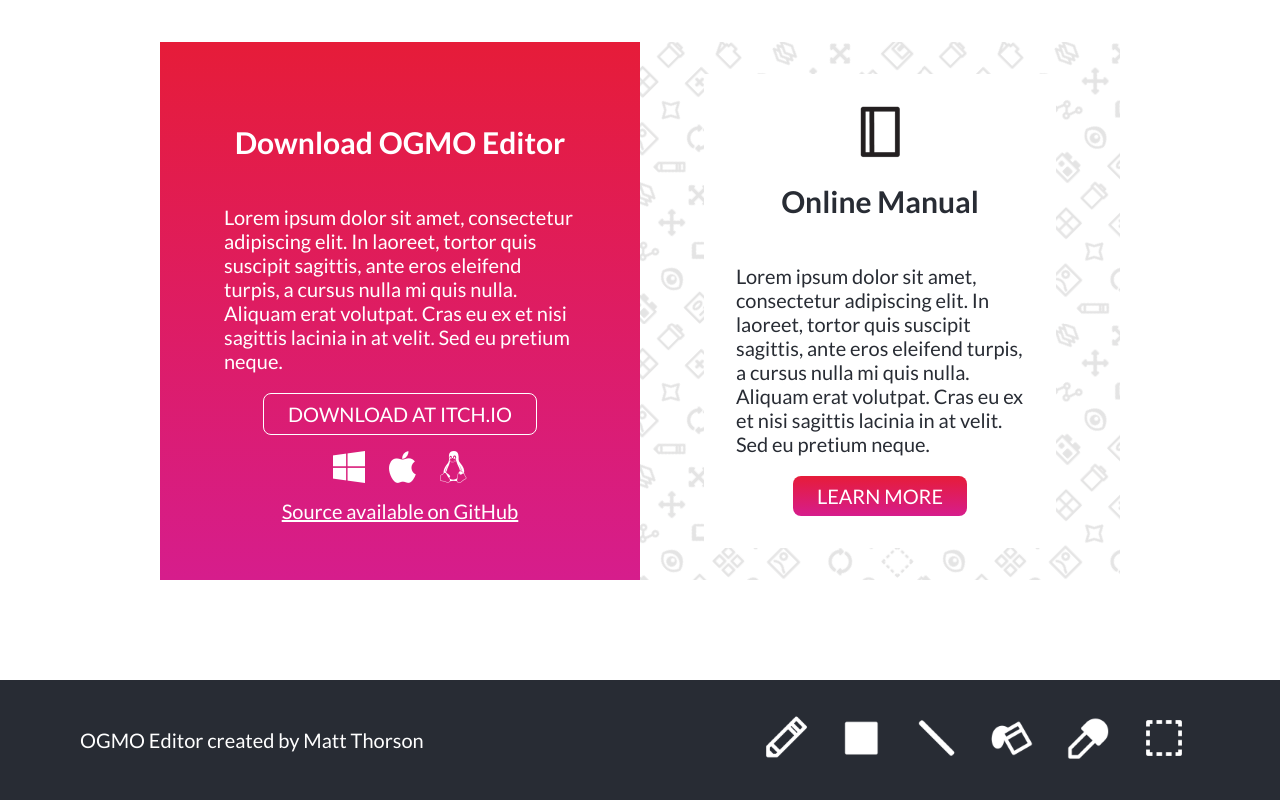
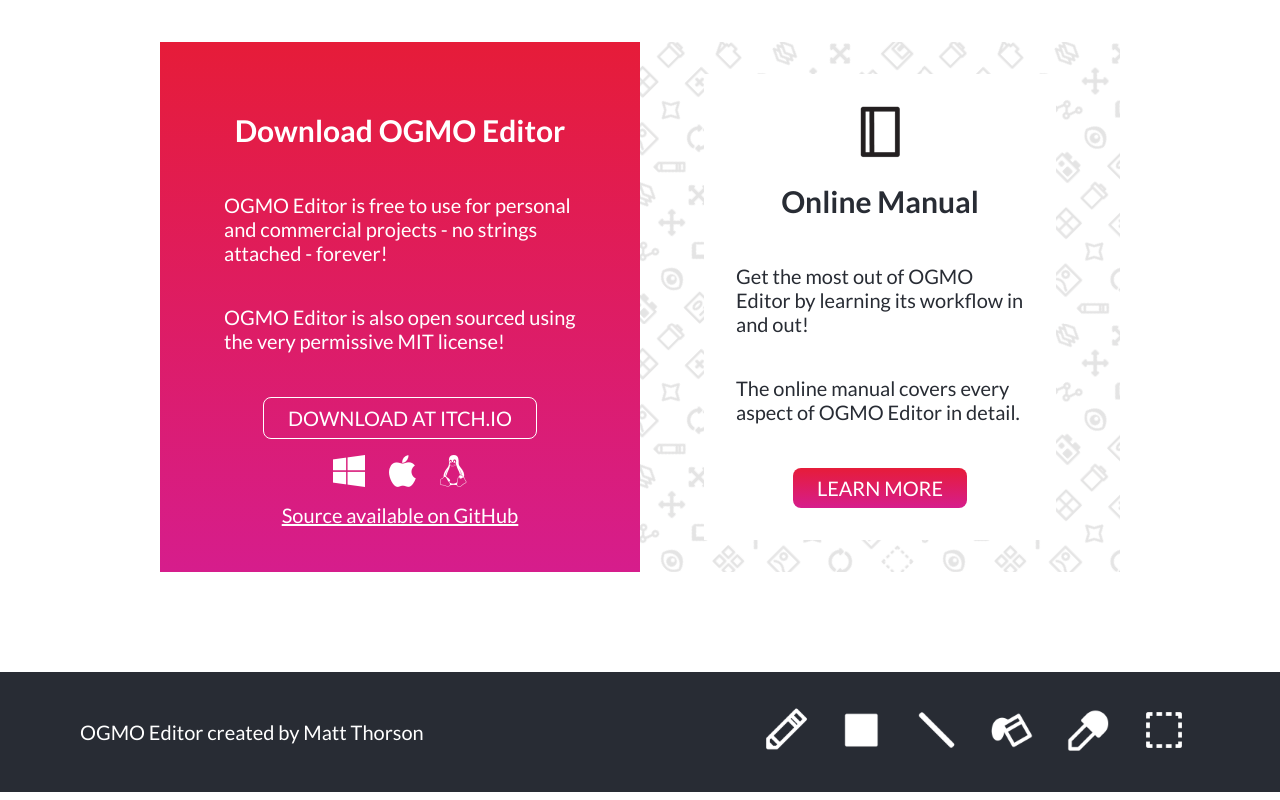
Before and after one commit to Ogmo-Editor-3/Ogmo-Editor-3.github.io, a website: page index.html in a window 1280 px wide. Shown: the part 2858-3658 px from the top of the page. Drawn offline with Linux system fonts and the light colour scheme.

Commit message:
download/manual copy

```diff
--- a/index.html
+++ b/index.html
@@ -69,7 +69,7 @@
 		<section class="cta">
 			<div class="download gradient">
 				<h1>Download OGMO Editor</h1>
-                <p>Lorem ipsum dolor sit amet, consectetur adipiscing elit. In laoreet, tortor quis suscipit sagittis, ante eros eleifend turpis, a cursus nulla mi quis nulla. Aliquam erat volutpat. Cras eu ex et nisi sagittis lacinia in at velit. Sed eu pretium neque.</p>
+				<p>OGMO Editor is free to use for personal and commercial projects - no strings attached - forever!</p><p>OGMO Editor is also open sourced using the very permissive MIT license!</p><br/>
 				<a href="#" class="btn border">Download at itch.io</a>
 				<img style="margin: 16px 0" src="img/targets.png" />
 				<a href="#" style="text-align:center;">Source available on GitHub</a>
@@ -78,7 +78,7 @@
 				<div class="content">
 					<img src="img/icon-book.png" />
 					<h1>Online Manual</h1>
-                    <p>Lorem ipsum dolor sit amet, consectetur adipiscing elit. In laoreet, tortor quis suscipit sagittis, ante eros eleifend turpis, a cursus nulla mi quis nulla. Aliquam erat volutpat. Cras eu ex et nisi sagittis lacinia in at velit. Sed eu pretium neque.</p>
+					<p>Get the most out of OGMO Editor by learning its workflow in and out!</p><p>The online manual covers every aspect of OGMO Editor in detail.</p><br/>
 					<a href="docs/index.html" class="btn gradient">Learn More</a>
 				</div>
 			</div>
```
Lines whose indentation alone changed are shown as unchanged.
